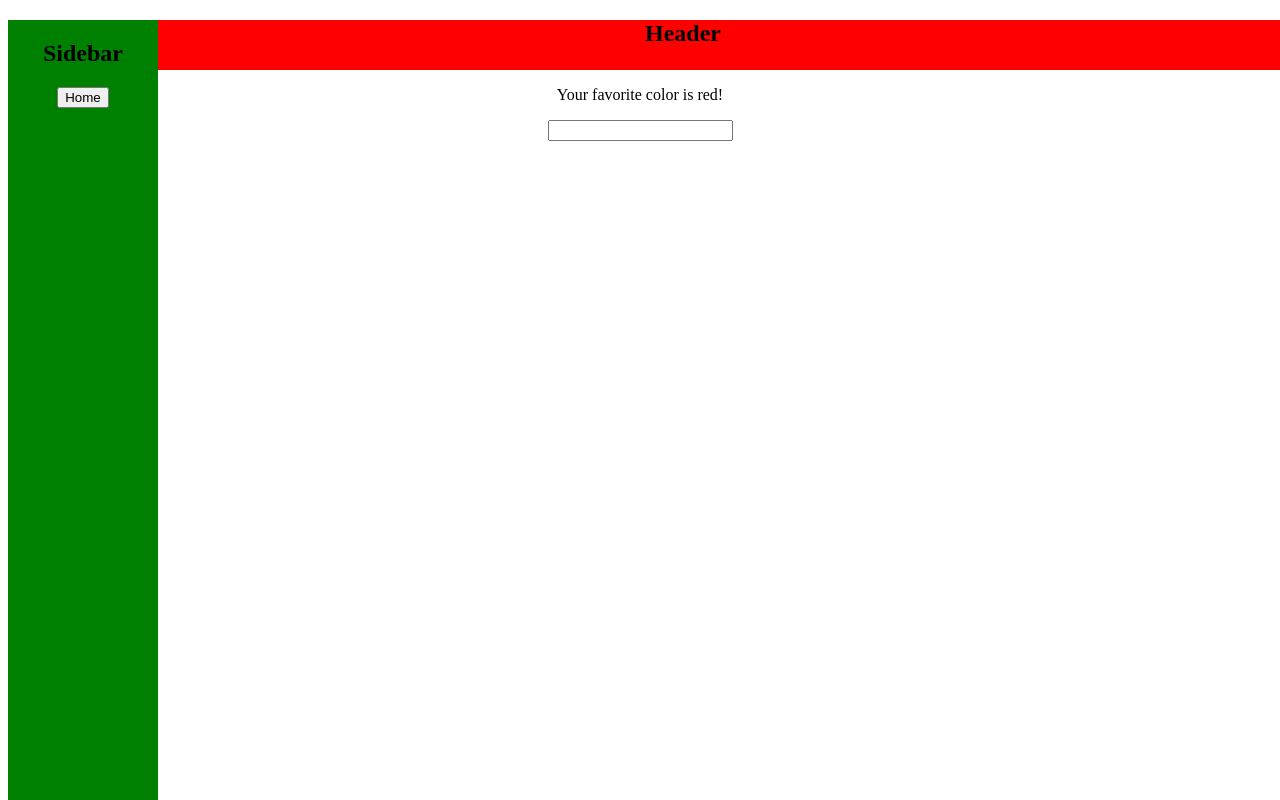
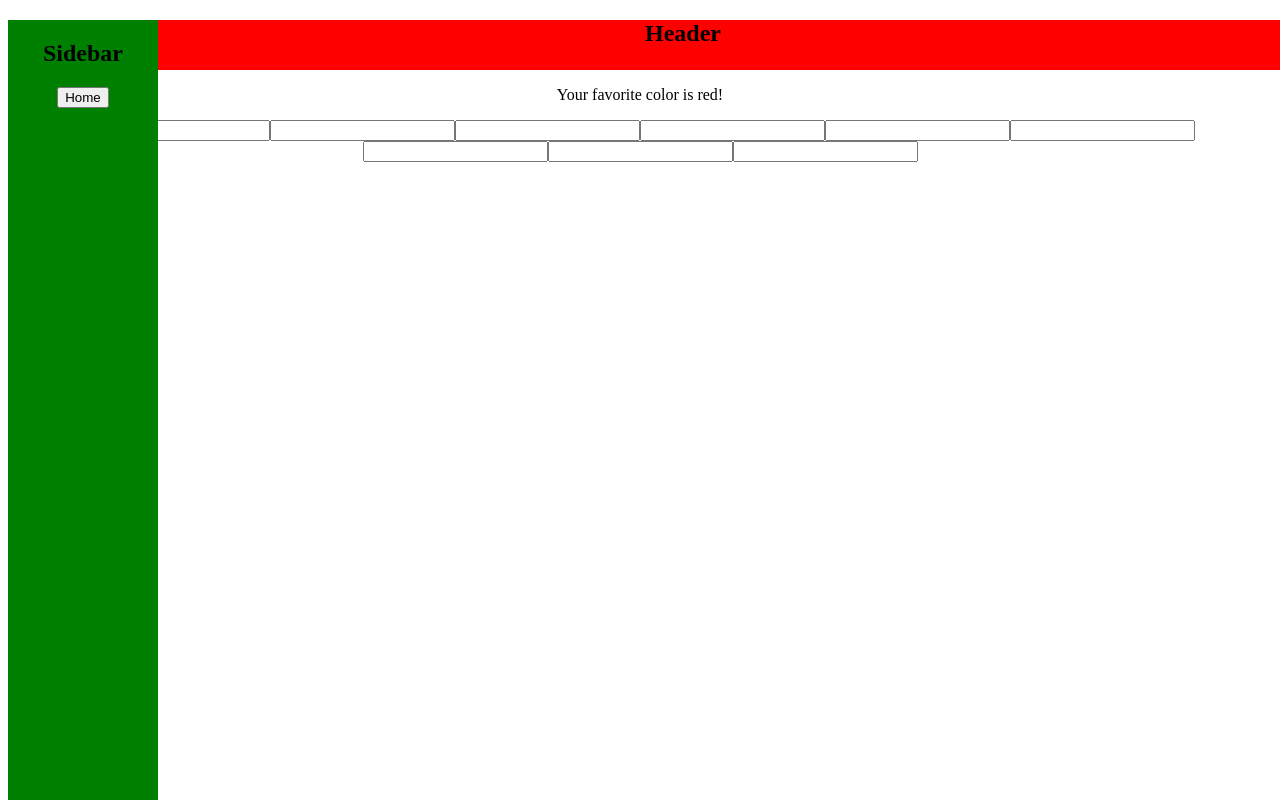
Before and after one commit to AaishaJameela/reactjs-boilerplate, a React (Create React App) app: page / in a window 1280 px wide. Shown: the top 800 px of the page. Built offline with nearby package versions, Linux system fonts and the light colour scheme; the HTML template or start-up script is replaced by a standard one.

Commit message:
Added more colors: src/pages/Home/Home.js

```diff
--- a/src/pages/Home/Home.js
+++ b/src/pages/Home/Home.js
@@ -13,7 +13,15 @@ const Home = () => {
       <Layout title="Header" color="black"></Layout>
       <center>
         <p>Your favorite color is {color}!</p>
+        <input name="color" onChange={(e) => setColor("orange")}></input>
+        <input name="color" onChange={(e) => setColor("yellow")}></input>
+        <input name="color" onChange={(e) => setColor("green")}></input>
         <input name="color" onChange={(e) => setColor("blue")}></input>
+        <input name="color" onChange={(e) => setColor("violet")}></input>
+        <input name="color" onChange={(e) => setColor("black")}></input>
+        <input name="color" onChange={(e) => setColor("brown")}></input>
+        <input name="color" onChange={(e) => setColor("pink")}></input>
+        <input name="color" onChange={(e) => setColor("white")}></input>
       </center>
     </div>
   );
```
